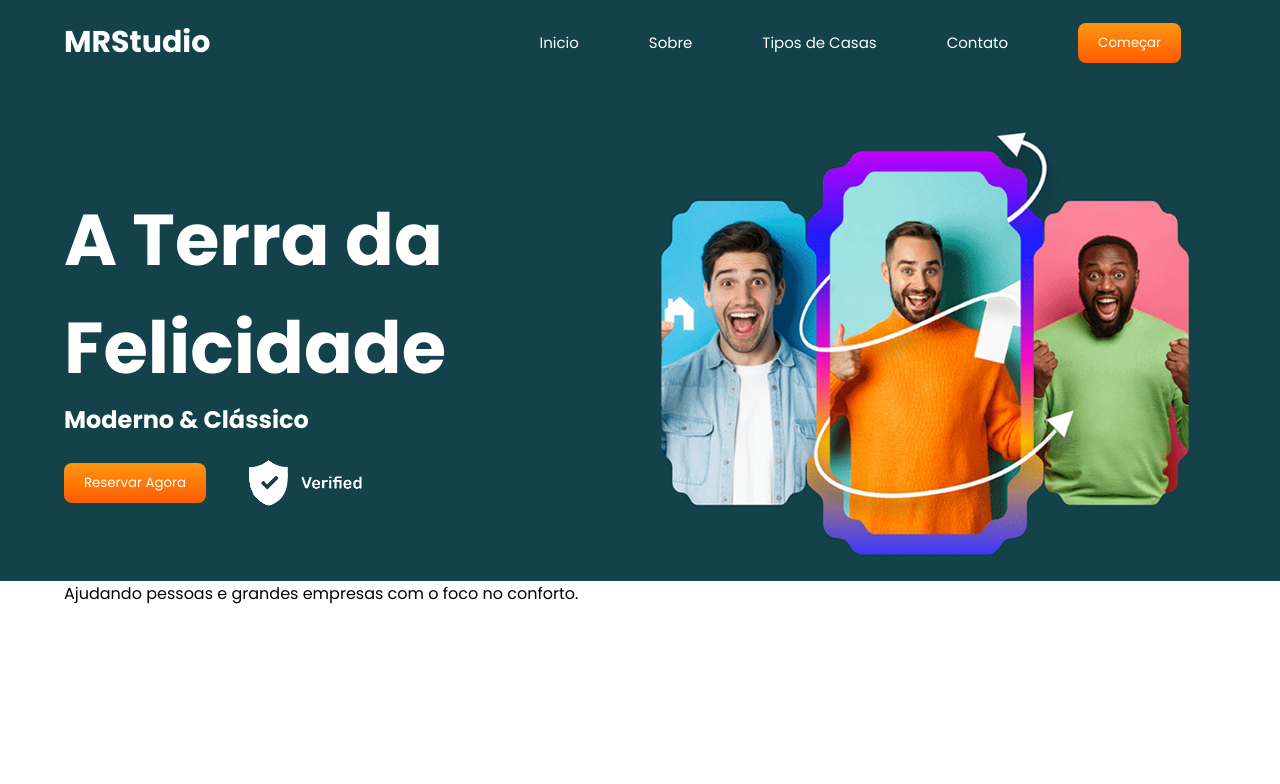
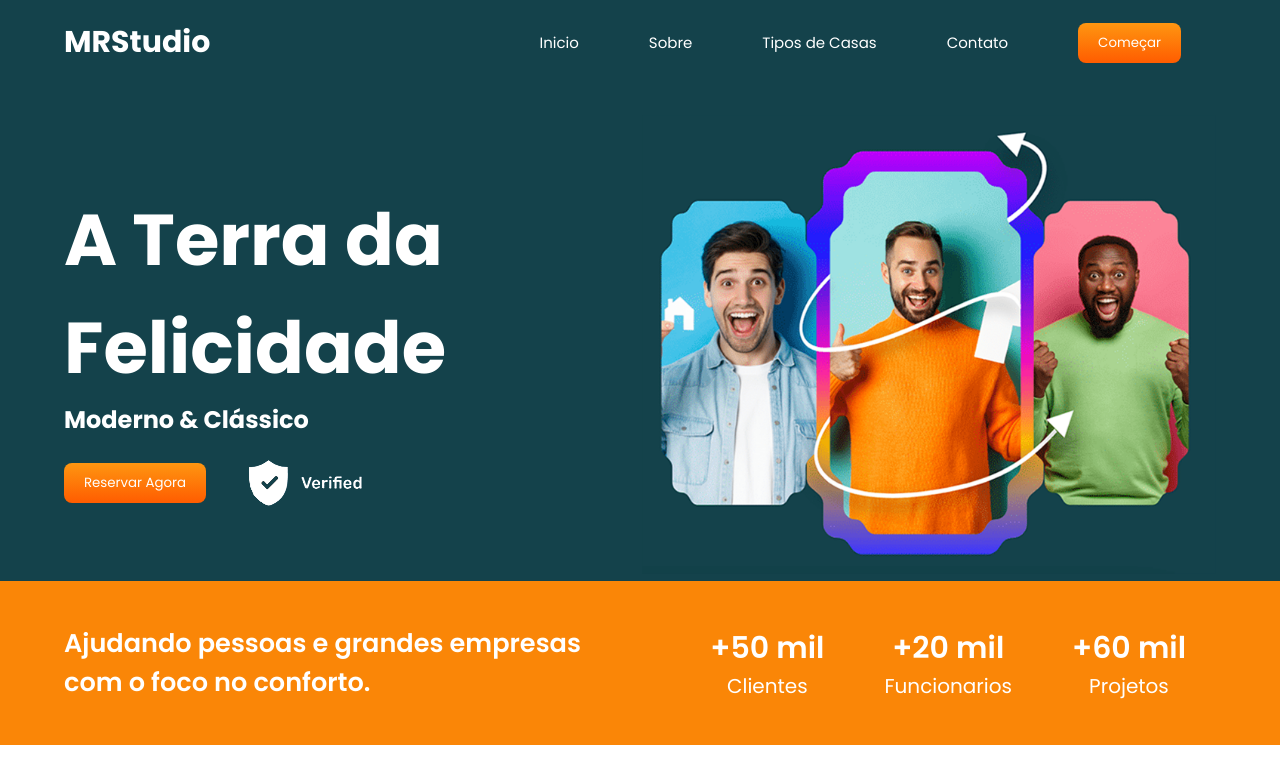
Before and after one commit to danilojduarte/WebSiteResponsivo, a plain HTML site: page index.html in a window 1280 px wide. Drawn offline with Linux system fonts and the light colour scheme.

Commit message:
Section resultados estilizada com css

```diff
--- a/css/style.css
+++ b/css/style.css
@@ -12,7 +12,8 @@
 :root {
     --green-dark:#14424b;
     --green-color: #2f9364;
-    --orange: #ff7c37;
+    --orange-color-1: #ff7c37;
+    --orange-color-2: #fa8607;
     --degrade-btn:linear-gradient(#fe9611, #ff5c00);
     --color-white:#fff;
     --color-p: #a1a1a1;
@@ -28,6 +29,10 @@
     max-width: 1440px;
     padding: 0 5%;
     margin: 0 auto;
+}
+
+section {
+    padding: 2.7rem 0;
 }
 .btn-gradient {
     padding: 10px 20px;
@@ -106,7 +111,42 @@ main .container {
     position: relative;
 }
 
+/* Resultados */
+.resultados {
+    background-color: var(--orange-color-2);
+}
 
+.resultados .container {
+    display: flex;
+    align-items: center;
+    justify-content: space-between;
+}
+
+.resultados .resultados__text {
+    color: var(--color-white);
+    font-size: 1.6rem;
+    font-weight: 600;
+    width: 50%;
+}
+
+.resultados .resultados__numeros {
+    display: flex;
+    align-items: center;
+    justify-content: center;
+    color: var(--color-white);
+}
+
+.resultados .resultados__numeros P {
+    text-align: center;
+    margin:  0 30px;
+    font-size: 20px;
+}
+
+.resultados .resultados__numeros p span {
+    font-size: 30px;
+    font-weight: 600;
+
+}
 
 /* Responsividade */
 
--- a/index.html
+++ b/index.html
@@ -36,7 +36,7 @@
         </header>
 
 
-    <!-- Sessão Main -->
+        <!-- Sessão Main -->
         <main>
             <div class="container">
                 <div class="main__text">
@@ -60,8 +60,19 @@
             <div class="resultados__text">
                 Ajudando pessoas e grandes empresas com o foco no conforto.
             </div>
-            <div class="resultados__numero">
-
+            <div class="resultados__numeros">
+                <p>
+                    <span>+50 mil</span><br>
+                    Clientes
+                </p>
+                <p>
+                    <span>+20 mil</span><br>
+                    Funcionarios
+                </p>
+                <p>
+                    <span>+60 mil</span><br>
+                    Projetos
+                </p>
             </div>
 
         </div>
```
